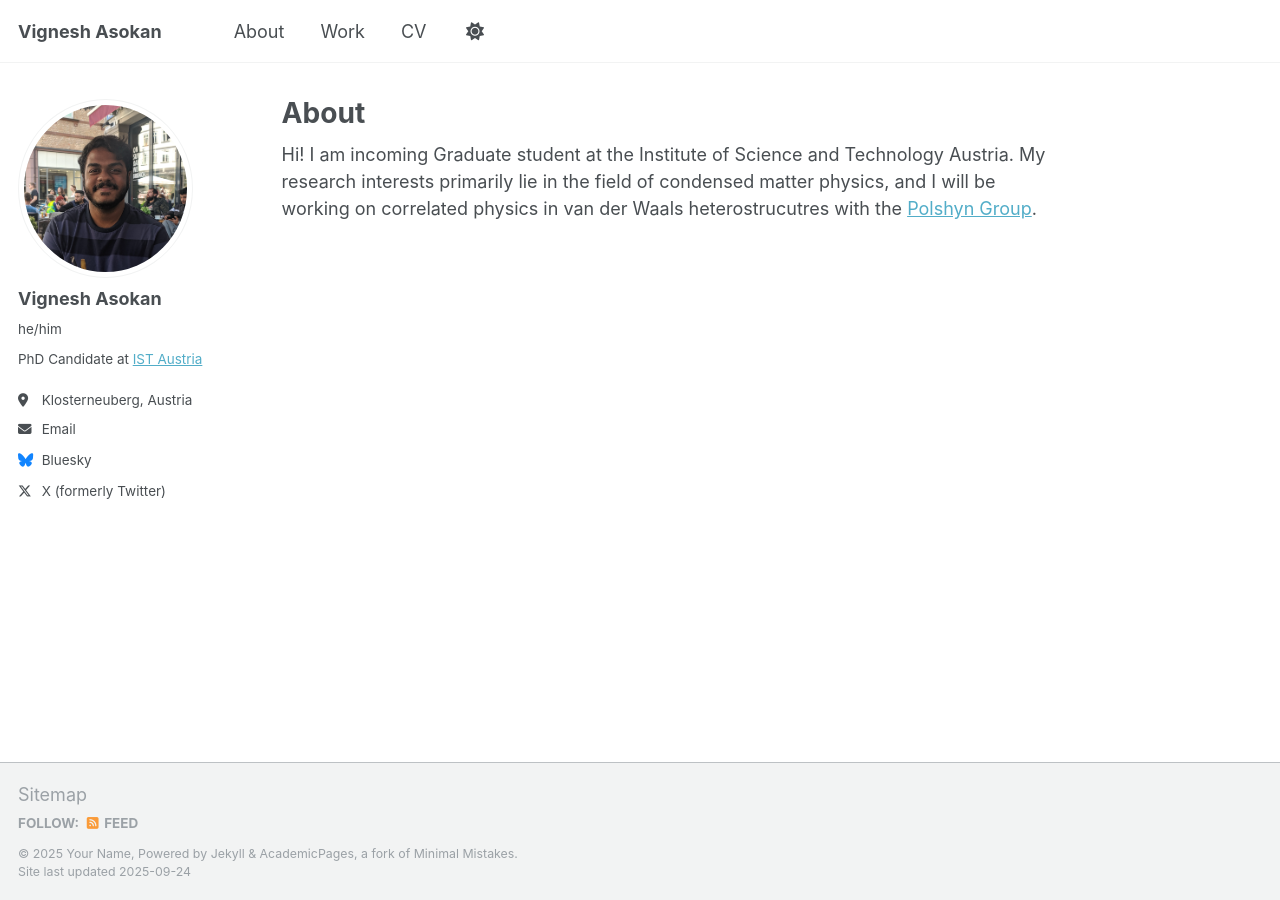
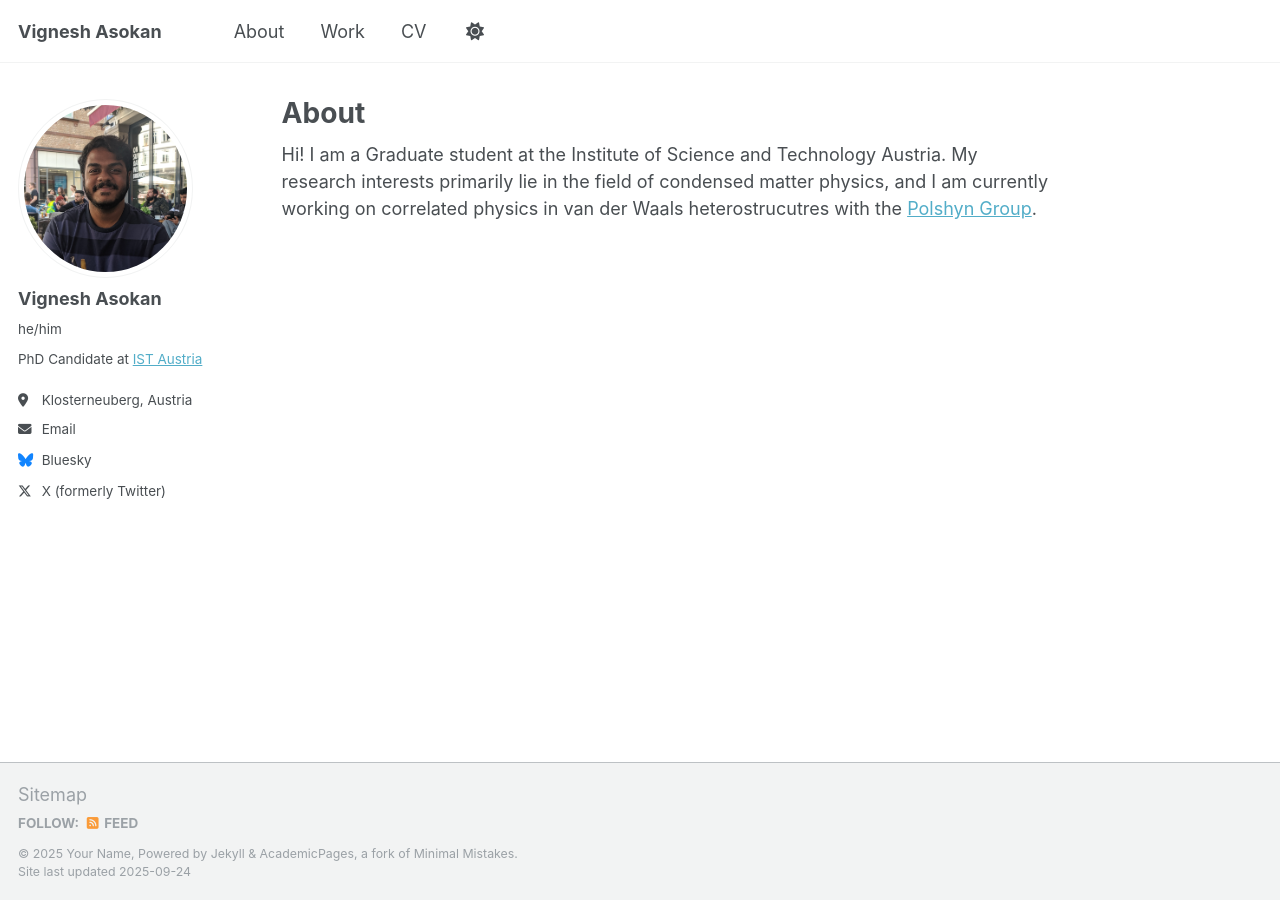
Before and after one commit to vigneshasokan31/vigneshasokan31.github.io, a Jekyll site: the page built from _pages/about.md, in a window 1280 px wide. Built offline with Jekyll 4.4.1, drawn with Linux system fonts in a browser that asks for light colours; a script that is not in the unit is left out.

Commit message:
Update about.md

```diff
--- a/_pages/about.md
+++ b/_pages/about.md
@@ -7,4 +7,4 @@ redirect_from:
   - /about.html
 ---
 
-Hi! I am incoming Graduate student at the Institute of Science and Technology Austria. My research interests primarily lie in the field of condensed matter physics, and I will be working on correlated physics in van der Waals heterostrucutres with the [Polshyn Group](https://polshynlab.com/).
+Hi! I am a Graduate student at the Institute of Science and Technology Austria. My research interests primarily lie in the field of condensed matter physics, and I am currently working on correlated physics in van der Waals heterostrucutres with the [Polshyn Group](https://polshynlab.com/).
```
